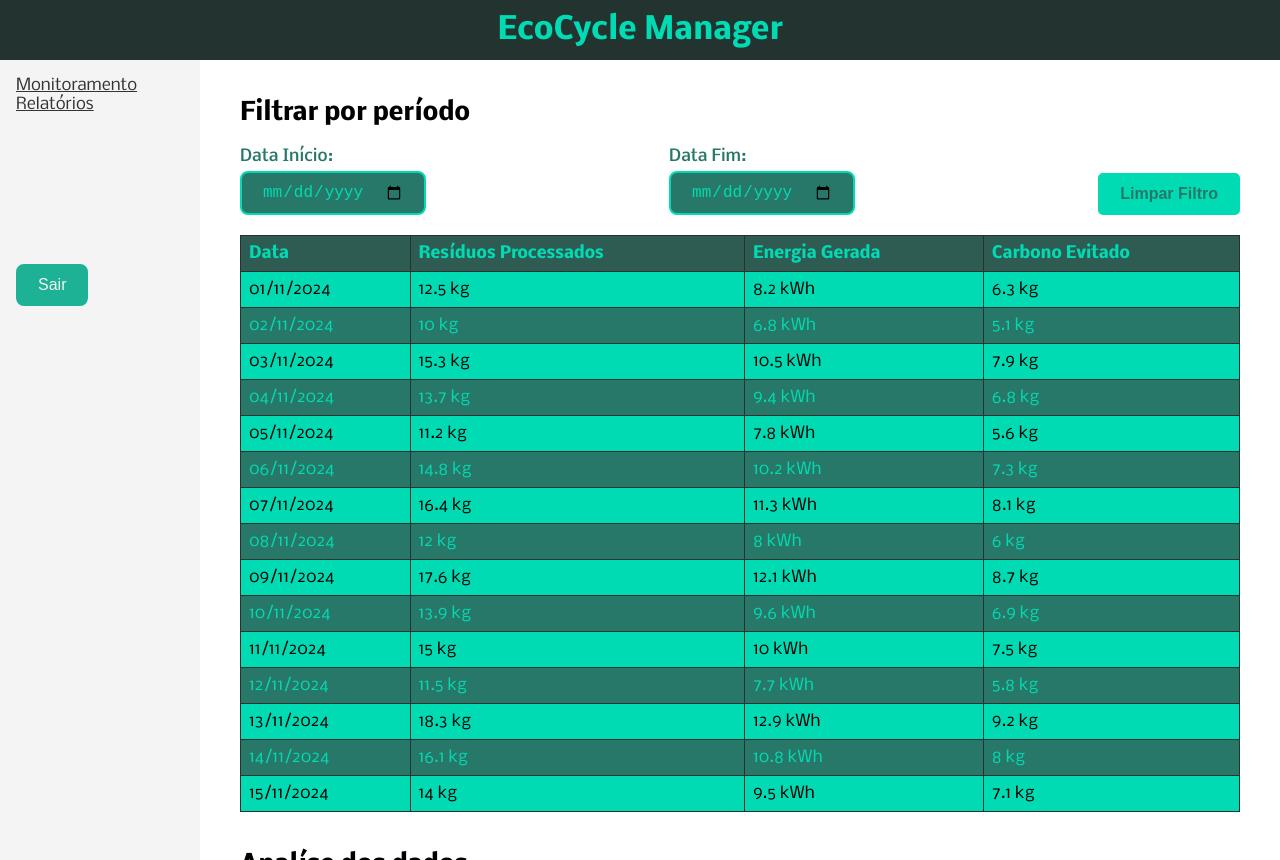
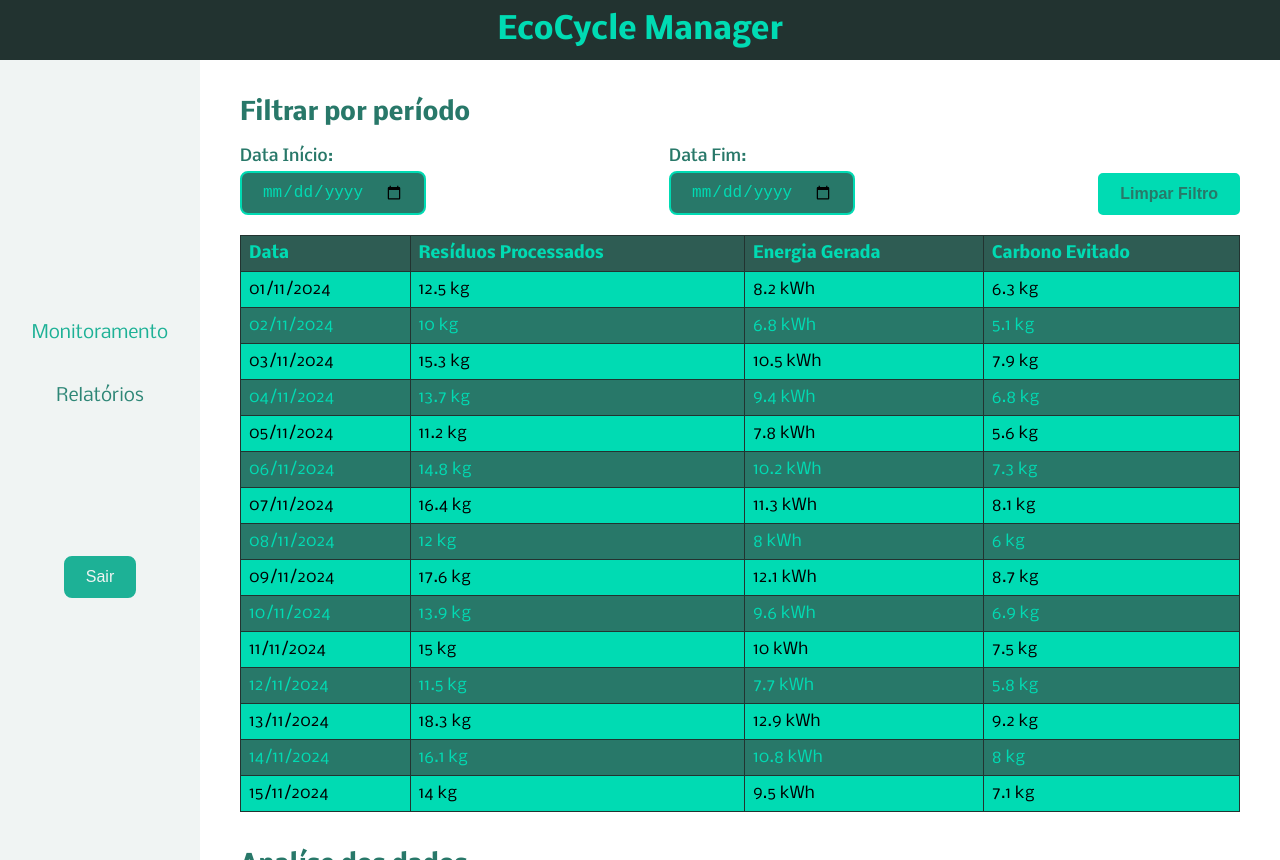
Before and after one commit to gabrielreis354/ecocycle-lixeira-inteligente, a React (Vite) app: page /dashboard/relatorios in a window 1280 px wide. Built offline with nearby package versions, Linux system fonts and the light colour scheme.

Commit message:
estilização sidebar

```diff
--- a/src/components/Relatorio/index.scss
+++ b/src/components/Relatorio/index.scss
@@ -50,6 +50,10 @@
     }
 
     .filtroTempo {
+      h2 {
+        color: #287869;
+      }
+
       .group-input {
         padding: 20px 0;
         display: flex;
@@ -138,6 +142,7 @@
 
       h2 {
         margin-bottom: 10px;
+        color: #287869;
       }
 
       .cards {
--- a/src/components/Sidebar/index.jsx
+++ b/src/components/Sidebar/index.jsx
@@ -9,7 +9,7 @@ export default function Sidebar() {
   };
   return (
     <div className="sidebar">
-      <nav className="">
+      <nav className="menu-links">
         <NavLink
           className={({isActive}) => [isActive ? "menu-item active" : "menu-item"].join(" ")}
           to="/dashboard/monitoramento"
--- a/src/components/Sidebar/index.scss
+++ b/src/components/Sidebar/index.scss
@@ -4,13 +4,12 @@
   align-items: center;
   justify-content: center;
   min-height: 100vh;
-    min-width: 300px;
   gap: 150px;
-    background-color: #F0F4F3;
+  background-color: #f0f4f3;
 }
 
 .sidebar h2 {
-    color: #1DB196;
+  color: #1db196;
   font-size: 36px;
   font-weight: 400;
 }
@@ -23,7 +22,7 @@
 }
 
 .menu-links a {
-    color: #1DB196;
+  color: #1db196;
   text-decoration: none;
   font-size: 18px;
   font-weight: 400;
@@ -40,9 +39,9 @@
 
 .sidebar button {
   cursor: pointer;
-    background-color: #1DB196;
-    color: #F0F4F3;
-    border: 2px solid #1DB196;
+  background-color: #1db196;
+  color: #f0f4f3;
+  border: 2px solid #1db196;
   padding: 10px 20px;
   border-radius: 8px;
   transition: 0.4s;
@@ -51,6 +50,6 @@
 
 .sidebar button:hover {
   background-color: transparent;
-    border: 2px solid #1DB196;
-    color: #1DB196;
+  border: 2px solid #1db196;
+  color: #1db196;
 }
--- a/src/pages/Dashboard/index.scss
+++ b/src/pages/Dashboard/index.scss
@@ -20,25 +20,25 @@
         font-weight: bold;
     }
 
-    .sidebar {
-        grid-area: sidebar;
-        background-color: #f4f4f4;
-        padding: 16px;
-        border-right: 1px solid #ddd;
-        align-items: start;
-        justify-content: start;
+    // .sidebar {
+    //     grid-area: sidebar;
+    //     background-color: #f4f4f4;
+    //     padding: 16px;
+    //     border-right: 1px solid #ddd;
+    //     align-items: start;
+    //     justify-content: start;
 
-        .menu-item {
-            margin-bottom: 12px;
-            font-size: 16px;
-            color: #333;
-            cursor: pointer;
+    //     .menu-item {
+    //         margin-bottom: 12px;
+    //         font-size: 16px;
+    //         color: #333;
+    //         cursor: pointer;
 
-            &:hover {
-                color: #4a90e2;
-            }
-        }
-    }
+    //         &:hover {
+    //             color: #4a90e2;
+    //         }
+    //     }
+    // }
 
     .main {
         grid-area: main;
```
Lines whose indentation alone changed are shown as unchanged.
